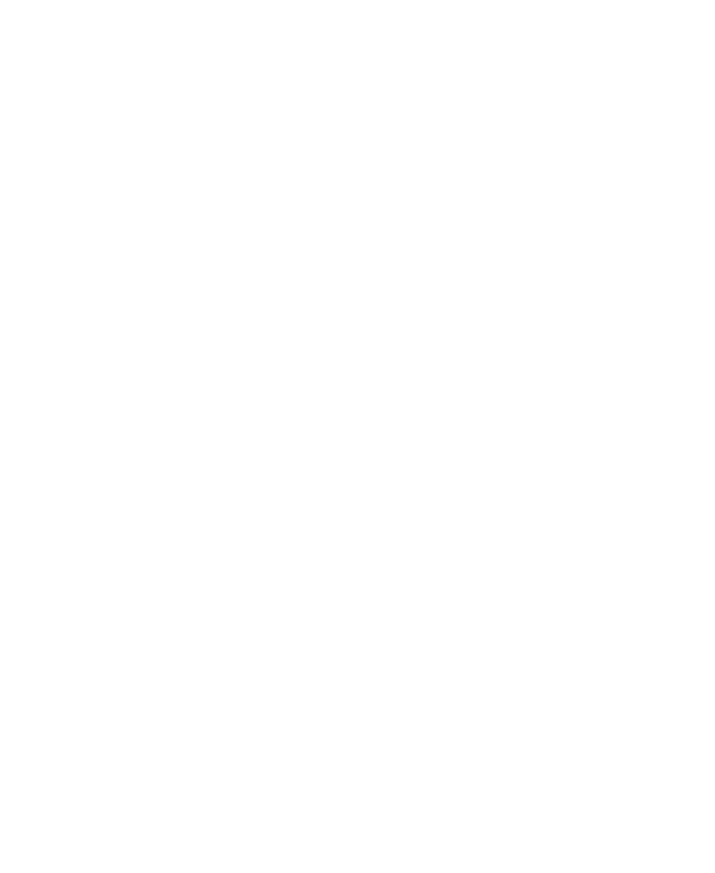
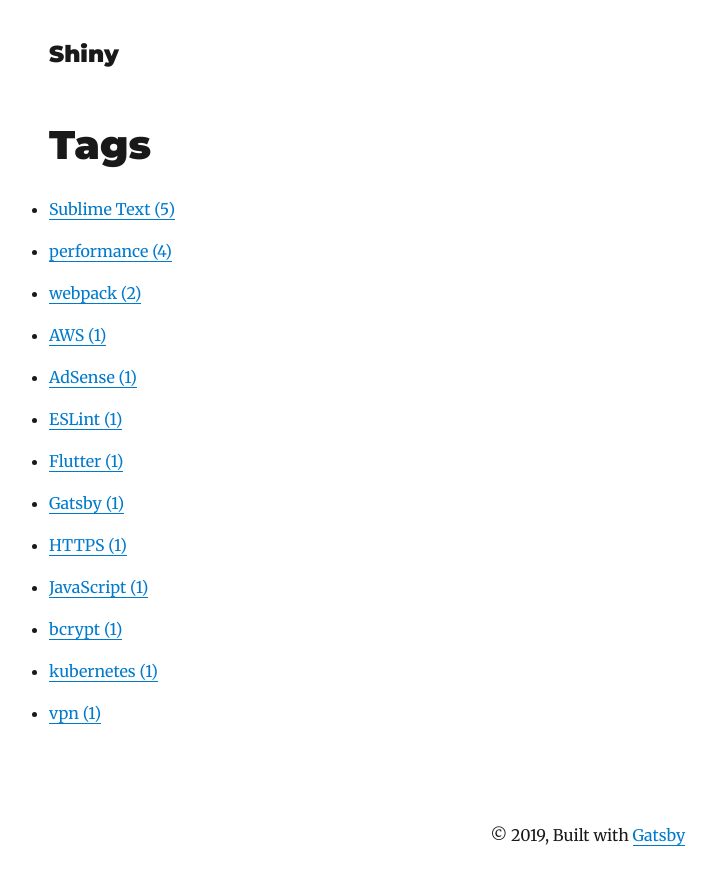
Before and after one commit to ShinyChang/website, a Gatsby site: page /blog/tags in a window 1280 px wide. Before the commit this address had no page. Shown: the whole page, without its empty margins (52-767 px from the left). Before the commit the page ends 800 px from the top, so only its background shows below. Built offline with nearby package versions, Linux system fonts and the light colour scheme; Gatsby itself is replaced by a stand-in of ours; some packages are replaced by stand-ins of ours.

Commit message:
Update tags

```diff
--- a/content/blog/deploy-ipsec-vpn-server-on-kubernetes.md
+++ b/content/blog/deploy-ipsec-vpn-server-on-kubernetes.md
@@ -3,7 +3,7 @@
 date: 2019-09-23T06:19:12.500Z
 title: Deploy IPsec VPN server on Kubernetes
 description: Deploy IPsec VPN server on Kubernetes
-tags: []
+tags: ["kubernetes", "vpn"]
 ---
 
 **NOTE:** In general case, you should not setup the VPN server on the kubernetes. If you need the VPN services, you should create an independent instance of it or use cloud platform's VPN service. Otherwise, you may have some security risk.
--- a/content/blog/im-a-web-engineer-i-m-writing-apps/index.md
+++ b/content/blog/im-a-web-engineer-i-m-writing-apps/index.md
@@ -3,7 +3,7 @@
 date: 2018-12-21T00:00:00.000Z
 title: I’m a web engineer, I’m writing apps
 description: In the past 6 years, I’m a web engineer writing HTML/JS/CSS every day. Not only writing client side but also server side (PHP & Node.js). I’m familiar with jQuery, react.js, redux and webpack.
-tags: []
+tags: ["Flutter"]
 ---
 
 In the past 6 years, I’m a web engineer writing HTML/JS/CSS every day. Not only writing client side but also server side (PHP & Node.js). I’m familiar with jQuery, react.js, redux and webpack.
--- a/content/blog/webpack-最佳化-cache-loader/index.md
+++ b/content/blog/webpack-最佳化-cache-loader/index.md
@@ -3,7 +3,7 @@
 date: 2019-03-05T00:00:00.000Z
 title: Webpack 最佳化：cache-loader
 description: 繼上一篇 thread-loader 可以減少 build time 27% 之後，繼續來講 build time 最佳化的部分，說到 cache，在 web 的世界真的是百百種…這邊就不多說了，還是回到主題 webpack 上面。這次的 cache-loader 可以減少最多 75% 的時間。
-tags: ["webpack"]
+tags: ["webpack", "performance"]
 ---
 
 繼上一篇 thread-loader 可以減少 build time 27% 之後，繼續來講 build time 最佳化的部分，說到 cache，在 web 的世界真的是百百種…這邊就不多說了，還是回到主題 webpack 上面。這次的 cache-loader 可以減少最多 75% 的時間。
--- a/content/blog/webpack-最佳化-thread-loader/index.md
+++ b/content/blog/webpack-最佳化-thread-loader/index.md
@@ -3,7 +3,7 @@
 date: 2019-02-23T00:00:00.000Z
 title: webpack 最佳化：thread-loader
 description: 近期一直在與 webpack 打交道，原因不外乎是為了更好的開發體驗與使用者體驗。webpack 設定之複雜實在是為人之所詬病，不過在 parcel 出現後所帶動的 zero config 風潮，webpack 在 v4 也大幅的改進這一部分。但是 zero config 終究只是個入門選項，當要開始各種最佳化或是引入 loaders/plugins 的時候，自己撰寫 webpack.config.js 將會是必須的。
-tags: ["webpack"]
+tags: ["webpack", "performance"]
 ---
 
 近期一直在與 webpack 打交道，原因不外乎是為了更好的開發體驗與使用者體驗。webpack 設定之複雜實在是為人之所詬病，不過在 parcel 出現後所帶動的 zero config 風潮，webpack 在 v4 也大幅的改進這一部分。但是 zero config 終究只是個入門選項，當要開始各種最佳化或是引入 loaders/plugins 的時候，自己撰寫 webpack.config.js 將會是必須的。
--- a/gatsby-node.js
+++ b/gatsby-node.js
@@ -102,7 +102,7 @@
         // Make tag pages
         tags.forEach(tag => {
           createPage({
-            path: `/tags/${tag.fieldValue}/`,
+            path: `/blog/tags/${tag.fieldValue}/`,
             component: path.resolve("src/templates/blog-tags.js"),
             context: {
               tag: tag.fieldValue,
--- /dev/null
+++ b/src/components/TagList.js
@@ -0,0 +1,20 @@
+import React from "react"
+import { Link } from "gatsby"
+
+import { rhythm } from "../utils/typography"
+
+const TagList = ({ tags }) => (
+  <>
+    {tags.map(tag => (
+      <Link
+        to={`/blog/tags/${tag}`}
+        key={tag}
+        style={{ marginRight: rhythm(0.25) }}
+      >
+        #{tag}
+      </Link>
+    ))}
+  </>
+)
+
+export default TagList
--- /dev/null
+++ b/src/pages/blog/tags.js
@@ -0,0 +1,71 @@
+import React from "react"
+import PropTypes from "prop-types"
+import Layout from "../../components/layout"
+
+// Components
+import { Helmet } from "react-helmet"
+import { Link, graphql } from "gatsby"
+
+const TagsPage = ({
+  location,
+  data: {
+    allMarkdownRemark: { group },
+    site: {
+      siteMetadata: { title },
+    },
+  },
+}) => (
+  <Layout location={location} title={title}>
+    <Helmet title={title} />
+    <div>
+      <h1>Tags</h1>
+      <ul>
+        {group
+          .sort((a, b) => b.totalCount - a.totalCount)
+          .map(tag => (
+            <li key={tag.fieldValue}>
+              <Link to={`/blog/tags/${tag.fieldValue}/`}>
+                {tag.fieldValue} ({tag.totalCount})
+              </Link>
+            </li>
+          ))}
+      </ul>
+    </div>
+  </Layout>
+)
+
+TagsPage.propTypes = {
+  data: PropTypes.shape({
+    allMarkdownRemark: PropTypes.shape({
+      group: PropTypes.arrayOf(
+        PropTypes.shape({
+          fieldValue: PropTypes.string.isRequired,
+          totalCount: PropTypes.number.isRequired,
+        }).isRequired
+      ),
+    }),
+    site: PropTypes.shape({
+      siteMetadata: PropTypes.shape({
+        title: PropTypes.string.isRequired,
+      }),
+    }),
+  }),
+}
+
+export default TagsPage
+
+export const pageQuery = graphql`
+  query {
+    site {
+      siteMetadata {
+        title
+      }
+    }
+    allMarkdownRemark(limit: 1000) {
+      group(field: frontmatter___tags) {
+        fieldValue
+        totalCount
+      }
+    }
+  }
+`
--- a/src/templates/blog-list.js
+++ b/src/templates/blog-list.js
@@ -7,6 +7,7 @@
 import SEO from "../components/seo"
 import { rhythm } from "../utils/typography"
 import Button from "../components/button"
+import TagList from "../components/TagList"
 
 class BlogList extends React.Component {
   render() {
@@ -45,7 +46,12 @@
                     {title}
                   </Link>
                 </h3>
-                <small>{node.frontmatter.date}</small>
+
+                <small>
+                  {node.frontmatter.date}{" "}
+                  <TagList tags={node.frontmatter.tags} />
+                </small>
+
                 <p
                   dangerouslySetInnerHTML={{
                     __html: node.frontmatter.description || node.excerpt,
@@ -134,6 +140,7 @@
             date(formatString: "MMMM DD, YYYY")
             title
             description
+            tags
           }
         }
       }
--- a/src/templates/blog-post.js
+++ b/src/templates/blog-post.js
@@ -5,6 +5,7 @@
 import Bio from "../components/bio"
 import Layout from "../components/layout"
 import SEO from "../components/seo"
+import TagList from "../components/TagList"
 import { rhythm, scale } from "../utils/typography"
 
 class BlogPost extends React.Component {
@@ -31,7 +32,7 @@
             marginTop: rhythm(-1),
           }}
         >
-          {post.frontmatter.date}
+          {post.frontmatter.date} <TagList tags={post.frontmatter.tags} />
         </p>
         <div dangerouslySetInnerHTML={{ __html: post.html }} />
         <hr
@@ -51,14 +52,14 @@
         >
           <li>
             {previous && (
-              <Link to={`blog${previous.fields.slug}`} rel="prev">
+              <Link to={`/blog${previous.fields.slug}`} rel="prev">
                 ← {previous.frontmatter.title}
               </Link>
             )}
           </li>
           <li>
             {next && (
-              <Link to={`blog${next.fields.slug}`} rel="next">
+              <Link to={`/blog${next.fields.slug}`} rel="next">
                 {next.frontmatter.title} →
               </Link>
             )}
@@ -88,6 +89,7 @@
         title
         date(formatString: "MMMM DD, YYYY")
         description
+        tags
       }
     }
   }
--- a/src/templates/blog-tags.js
+++ b/src/templates/blog-tags.js
@@ -1,36 +1,37 @@
 import React from "react"
 import PropTypes from "prop-types"
+import Helmet from "react-helmet"
 
-// Components
 import { Link, graphql } from "gatsby"
+import Layout from "../components/layout"
 
-const BlogTags = ({ pageContext, data }) => {
+const BlogTags = ({ location, pageContext, data }) => {
   const { tag } = pageContext
+  const { title: siteTitle, siteUrl } = data.site.siteMetadata
   const { edges, totalCount } = data.allMarkdownRemark
   const tagHeader = `${totalCount} post${
     totalCount === 1 ? "" : "s"
   } tagged with "${tag}"`
 
   return (
-    <div>
+    <Layout location={location} title={siteTitle}>
+      <Helmet>
+        <link rel="canonical" href={`${siteUrl}blog/tags${tag}`} />
+      </Helmet>
       <h1>{tagHeader}</h1>
-      <ul>
+      <ol>
         {edges.map(({ node }) => {
           const { slug } = node.fields
           const { title } = node.frontmatter
           return (
             <li key={slug}>
-              <Link to={slug}>{title}</Link>
+              <Link to={`/blog${slug}`}>{title}</Link>
             </li>
           )
         })}
-      </ul>
-      {/*
-              This links to a page that does not yet exist.
-              We'll come back to it!
-            */}
-      <Link to="/tags">All tags</Link>
-    </div>
+      </ol>
+      <Link to="/blog/tags">All tags</Link>
+    </Layout>
   )
 }
 
@@ -61,6 +62,13 @@
 
 export const pageQuery = graphql`
   query($tag: String) {
+    site {
+      siteMetadata {
+        title
+        author
+        siteUrl
+      }
+    }
     allMarkdownRemark(
       limit: 1000
       sort: { fields: [frontmatter___date], order: DESC }
```
